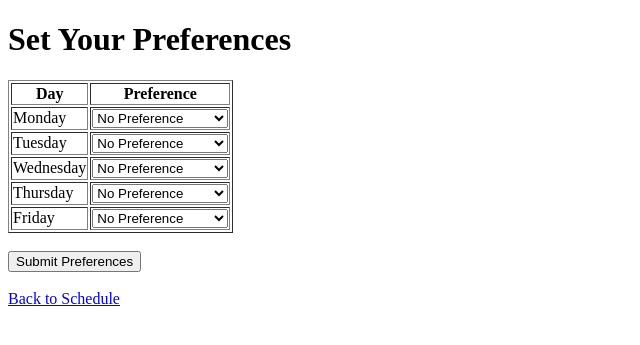
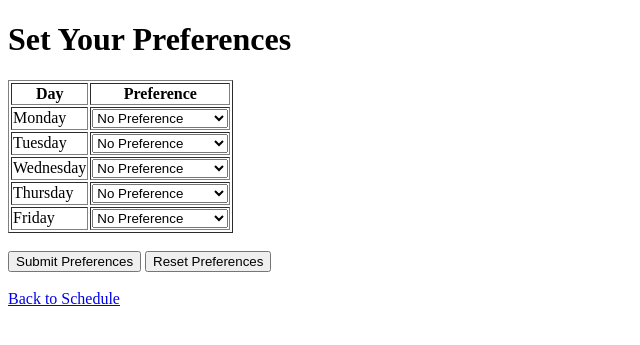
Before and after one commit to Team-Purpurea/The-New-Way-Of-Working, a Flask app: page /preferences in a window 1280 px wide. Shown: the top 345 px of the page, without its empty margins (0-640 px from the left). Run offline with Flask 3, Linux system fonts and the light colour scheme; parts of the project's set-up code (start-up, migrations or seed data) failed here and were passed over.

Commit message:
Error handling is done for schedule planner and the schedule is in the same page with selection.

```diff
--- a/app.py
+++ b/app.py
@@ -5,6 +5,7 @@ from sklearn.ensemble import RandomForestRegressor
 import matplotlib.pyplot as plt
 import os
 import plotly.graph_objects as go
+from flask import jsonify
 
 app = Flask(__name__)
 
@@ -361,78 +362,6 @@ def get_total_travel_time(day, route_num, route2=0):
     total_travel_time = base_travel_time + predicted_waiting_time
     return total_travel_time
 
-# def generate_preferred_schedule(user_preferences):
-#     # Initialize schedule list
-#     schedule = []
-
-#     # Predict waiting times for each day of the week for the office
-#     office_days_of_week = pd.DataFrame({
-#         'RouteNum': [2] * 5,  # A2 for office
-#         'FileSeverity': [default_values['FileSeverity']] * 5,
-#         'TrafficSeverityNormalized': [default_values.get('TrafficSeverityNormalized', np.nan)] * 5,
-#         'WeatherCode': [default_values['WeatherCode']] * 5,
-#         'DayOfWeek': range(5)  # Monday to Friday
-#     })
-
-#     office_days_of_week = office_days_of_week[features]  # Ensure correct order
-#     office_days_of_week['predicted_waiting_time'] = model.predict(office_days_of_week)
-
-#     office_days_of_week['base_travel_time'] = get_base_travel_time(2, 0)
-#     office_days_of_week['total_travel_time'] = office_days_of_week['predicted_waiting_time'] + office_days_of_week['base_travel_time']
-#     office_days_of_week['Day'] = office_days_of_week['DayOfWeek'].map(office_day_mapping)
-
-#     # Find the best day to go to the office based on user preference
-#     if 'Office' in user_preferences.values():
-#         best_office_day = office_days_of_week.loc[office_days_of_week['Day'] == max(user_preferences, key=user_preferences.get)].iloc[0]
-#     else:
-#         best_office_day = office_days_of_week.sort_values(by='total_travel_time').iloc[0]
-
-#     # Add office day to schedule if it's selected
-#     if user_preferences.get(best_office_day['Day']) == 'Office':
-#         schedule.append({
-#             "Day": best_office_day['Day'],
-#             "From": "Home",
-#             "To": "Office",
-#             "Route": "A2",
-#             "Length": df_wouter[(df_wouter['route1'] == 2) & (df_wouter['route2'] == 0)]['total_lenght(km)'].values[0],
-#             "BaseTravelTime": best_office_day['base_travel_time'],
-#             "PredictedWaitingTime": best_office_day['predicted_waiting_time'],
-#             "TotalTravelTime": best_office_day['total_travel_time']
-#         })
-
-#     # Handle client days
-#     client_days = [day for day, preference in user_preferences.items() if preference == 'Client']
-#     for client_day in client_days:
-#         best_client_day = office_days_of_week.loc[office_days_of_week['Day'] == client_day].iloc[0]
-#         schedule.append({
-#             "Day": best_client_day['Day'],
-#             "From": "Home",
-#             "To": "Client",
-#             "Route": "2+50",  # Assuming fixed route for client
-#             "Length": 108.0,  # Assuming fixed length for client route
-#             "BaseTravelTime": get_base_travel_time(2, 50),  # Assuming fixed base travel time
-#             "PredictedWaitingTime": best_client_day['predicted_waiting_time'],
-#             "TotalTravelTime": best_client_day['total_travel_time']
-#         })
-
-#     # Handle home days
-#     home_days = [day for day, preference in user_preferences.items() if preference == 'No Preference']
-#     for home_day in home_days:
-#         schedule.append({
-#             "Day": home_day,
-#             "From": "-",
-#             "To": "-",
-#             "Route": "-",
-#             "Length": "-",
-#             "BaseTravelTime": "-",
-#             "PredictedWaitingTime": "-",
-#             "TotalTravelTime": "-"
-#         })
-
-#     # Sort the schedule by day of the week
-#     schedule = sorted(schedule, key=lambda x: day_name_mapping[x['Day']])
-
-#     return schedule
 
 @app.route('/')
 def index():
@@ -440,24 +369,44 @@ def index():
     print("Final Schedule:", schedule)
     return render_template('schedule.html', schedule=schedule, office_plot_html=office_plot_html, client_plot_html=client_plot_html)
 
+# @app.route('/preferences', methods=['GET', 'POST'])
+# def preferences():
+#     days = ['Monday', 'Tuesday', 'Wednesday', 'Thursday', 'Friday']
+#     if request.method == 'POST':
+#         preferences = {day: request.form.get(day) for day in days}
+#         schedule = generate_custom_schedule(preferences)
+#         return render_template('schedule.html', schedule=schedule)
+#     return render_template('preferences.html', days=days)
+
+@app.route('/submit_preferences', methods=['POST'])
+def submit_preferences():
+    days = ['Monday', 'Tuesday', 'Wednesday', 'Thursday', 'Friday']
+    preferences = {day: request.form.get(day) for day in days}
+
+    home_count = sum(1 for pref in preferences.values() if pref == 'Home')
+    office_count = sum(1 for pref in preferences.values() if pref == 'Office')
+    client_count = sum(1 for pref in preferences.values() if pref == 'Client')
+
+    if home_count > 2:
+        return jsonify({"error": "You can only select up to 2 home days."}), 400
+    if office_count > 1:
+        return jsonify({"error": "You can only select 1 office day."}), 400
+    if (home_count + office_count + client_count) > 2:
+        return jsonify({"error": "You can only select up to 2 preferences in total."}), 400
+
+    try:
+        schedule = generate_custom_schedule(preferences)
+    except ValueError as e:
+        return jsonify({"error": str(e)}), 400
+
+    schedule_html = render_template('schedule_partial.html', schedule=schedule)
+
+    return jsonify(schedule_html)
+
 @app.route('/preferences', methods=['GET', 'POST'])
 def preferences():
     days = ['Monday', 'Tuesday', 'Wednesday', 'Thursday', 'Friday']
-    if request.method == 'POST':
-        preferences = {day: request.form.get(day) for day in days}
-        schedule = generate_custom_schedule(preferences)
-        return render_template('schedule.html', schedule=schedule)
     return render_template('preferences.html', days=days)
-
-# @app.route('/preferences', methods=['GET', 'POST'])
-# def preferences():
-#     if request.method == 'POST':
-#         user_selections = {}
-#         for day in day_name_mapping.keys():
-#             user_selections[day] = request.form.get(day)
-#         schedule = generate_preferred_schedule(user_selections)
-#         return render_template('preferences.html', schedule=schedule, days=day_name_mapping.keys())
-#     return render_template('preferences.html', days=day_name_mapping.keys())
 
 if __name__ == '__main__':
     app.run(debug=True)
--- a/templates/preferences.html
+++ b/templates/preferences.html
@@ -3,6 +3,74 @@
 <head>
     <meta charset="UTF-8">
     <title>Set Your Preferences</title>
+    <link rel="stylesheet" href="https://cdnjs.cloudflare.com/ajax/libs/toastr.js/latest/toastr.min.css">
+    <style>
+        /* Center the Toastr notifications */
+        .toast-center {
+            top: 10px;
+            right: 0;
+            left: 50%;
+            transform: translateX(-50%);
+            width: fit-content;
+        }
+    </style>
+    <script src="https://code.jquery.com/jquery-3.6.0.min.js"></script>
+    <script src="https://cdnjs.cloudflare.com/ajax/libs/toastr.js/latest/toastr.min.js"></script>
+    <script>
+        $(document).ready(function() {
+            toastr.options = {
+                positionClass: 'toast-center', // Center the toast notifications
+                closeButton: true,
+                progressBar: true,
+                timeOut: 3000
+            };
+
+            $('form').on('submit', function(event) {
+                event.preventDefault(); // Prevent the form from submitting via the browser
+
+                // Client-side validation
+                let preferences = $(this).serializeArray();
+                let homeCount = 0, officeCount = 0, clientCount = 0;
+
+                preferences.forEach(function(pref) {
+                    if (pref.value === 'Home') homeCount++;
+                    if (pref.value === 'Office') officeCount++;
+                    if (pref.value === 'Client') clientCount++;
+                });
+
+                if (homeCount > 2) {
+                    toastr.error('You can only select up to 2 home days.');
+                    return;
+                }
+                if (officeCount > 1) {
+                    toastr.error('You can only select 1 office day.');
+                    return;
+                }
+                if ((homeCount + officeCount + clientCount) > 2) {
+                    toastr.error('You can only select up to 2 preferences in total.');
+                    return;
+                }
+
+                $.ajax({
+                    type: 'POST',
+                    url: '/submit_preferences',
+                    data: $(this).serialize(),
+                    success: function(response) {
+                        $('#schedule').html(response); // Update the content of the #schedule div
+                    },
+                    error: function(response) {
+                        let errorMessage = response.responseJSON.error;
+                        toastr.error(errorMessage); // Show error message from server-side validation
+                    }
+                });
+            });
+
+            $('#reset-button').on('click', function() {
+                $('form')[0].reset(); // Reset the form fields
+                $('#schedule').html(''); // Clear the schedule div
+            });
+        });
+    </script>
 </head>
 <body>
     <h1>Set Your Preferences</h1>
@@ -28,36 +96,11 @@
         </table>
         <br>
         <input type="submit" value="Submit Preferences">
+        <input type="button" id="reset-button" value="Reset Preferences">
     </form>
     <br>
     <a href="/">Back to Schedule</a>
 
-    {% if schedule %}
-    <h2>Your Customized Schedule</h2>
-    <table border="1">
-        <tr>
-            <th>Day</th>
-            <th>From</th>
-            <th>To</th>
-            <th>Route</th>
-            <th>Length (km)</th>
-            <th>Base Travel Time (minutes)</th>
-            <th>Predicted Waiting Time (minutes)</th>
-            <th>Total Travel Time (minutes)</th>
-        </tr>
-        {% for entry in schedule %}
-        <tr>
-            <td>{{ entry.Day }}</td>
-            <td>{{ entry.From }}</td>
-            <td>{{ entry.To }}</td>
-            <td>{{ entry.Route }}</td>
-            <td>{{ entry.Length }}</td>
-            <td>{{ entry.BaseTravelTime }}</td>
-            <td>{{ entry.PredictedWaitingTime }}</td>
-            <td>{{ entry.TotalTravelTime }}</td>
-        </tr>
-        {% endfor %}
-    </table>
-    {% endif %}
+    <div id="schedule"></div> <!-- This div will be updated with the schedule -->
 </body>
 </html>
```
Also changed, not shown: templates/schedule_partial.html (added, +24 -0 lines).
